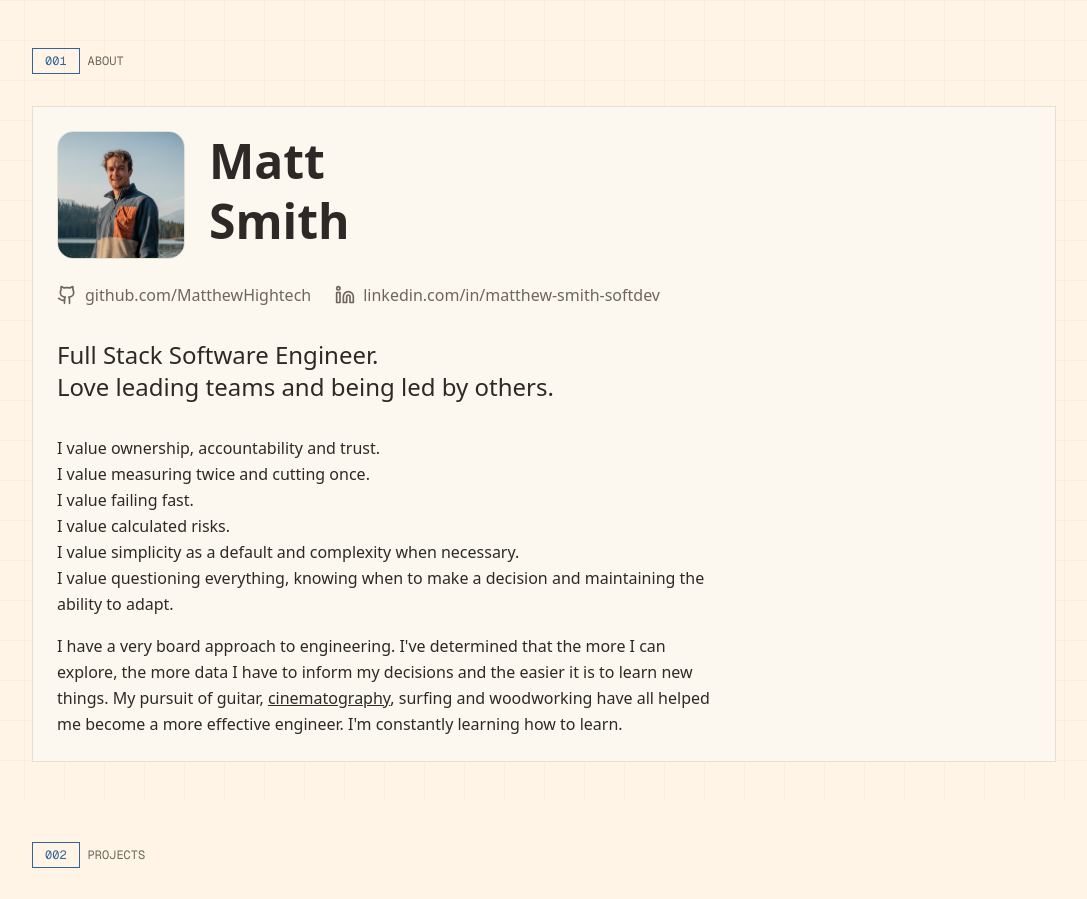
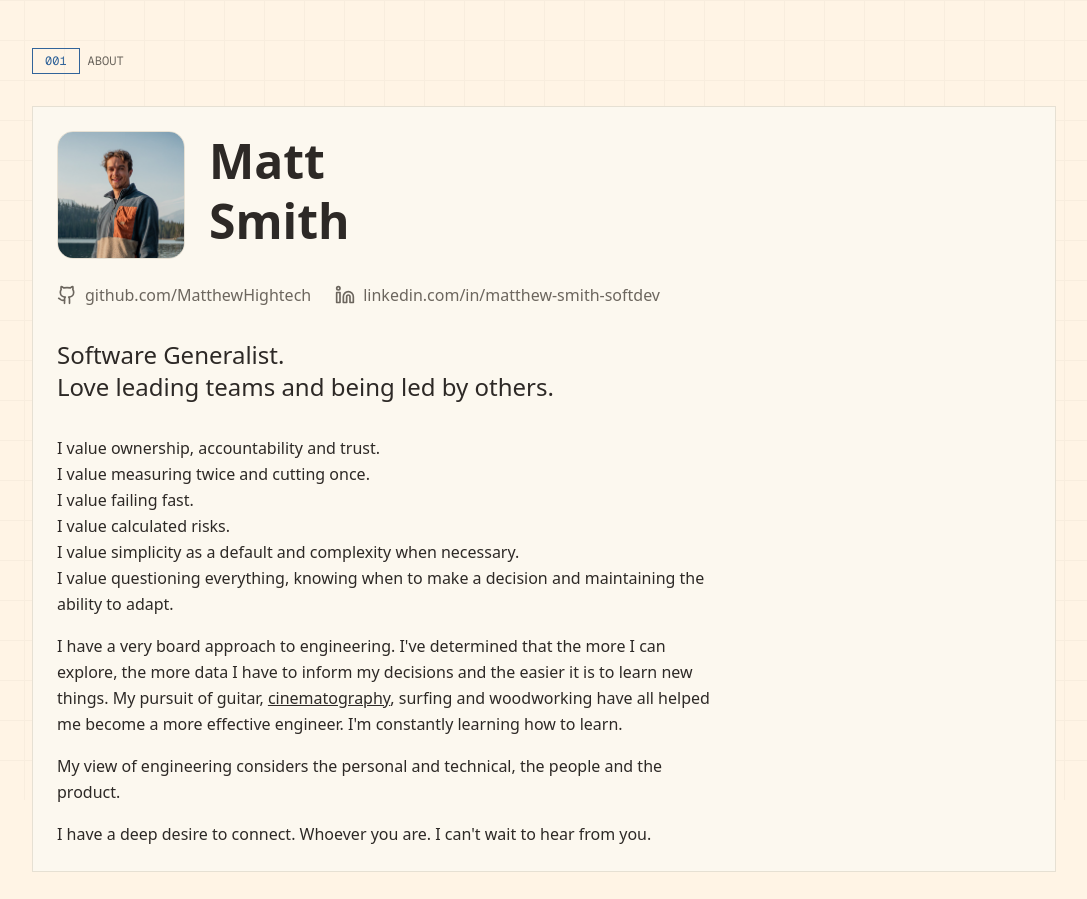
Before and after one commit to MatthewHightech/2026DevPortfolio, a Next.js app: page / in a window 1280 px wide. Shown: the top 899 px of the page, without its empty margins (96-1183 px from the left). Built offline with nearby package versions, Linux system fonts and the light colour scheme.

Commit message:
Bio wording

```diff
--- a/app/page.tsx
+++ b/app/page.tsx
@@ -72,7 +72,7 @@ export default function Home() {
 
 
             <div className="text-xl md:text-2xl mb-8 max-w-2xl">
-              <p>Full Stack Software Engineer.</p>
+              <p>Software Generalist.</p>
               <p>Love leading teams and being led by others.</p>
             </div>
 
@@ -103,6 +103,8 @@ export default function Home() {
                 , surfing and woodworking have all helped me become a more effective engineer.
                 I'm constantly learning how to learn.
               </p>
+              <p>My view of engineering considers the personal and technical, the people and the product.</p>
+              <p>I have a deep desire to connect. Whoever you are. I can't wait to hear from you.</p>
             </div>
           </article>
         </div>
```
